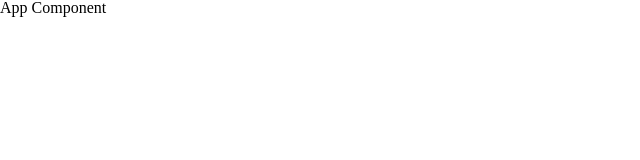
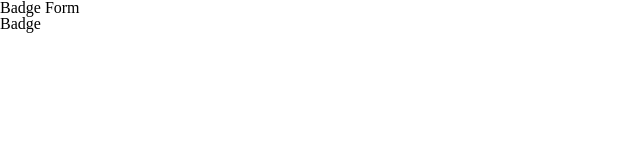
Before and after one commit to zacharybaca/name-badge, a React (Vite) app: page / in a window 1280 px wide. Shown: the top 160 px of the page, without its empty margins (0-640 px from the left). Built offline with nearby package versions, Linux system fonts and the light colour scheme.

Commit message:
component structure setup completed

```diff
--- a/src/App.jsx
+++ b/src/App.jsx
@@ -1,4 +1,5 @@
-
+import BadgeForm from "./components/BadgeForm";
+import BadgeList from "./components/BadgeList";
 import './App.css'
 
 function App() {
@@ -6,7 +7,8 @@ function App() {
 
   return (
     <div>
-      <h1>App Component</h1>
+      <BadgeForm />
+      <BadgeList />
     </div>
   )
 }
--- /dev/null
+++ b/src/components/Badge.jsx
@@ -0,0 +1,9 @@
+
+import "./badge.css";
+export default function Badge() {
+    return (
+        <div>
+            <h1>Badge</h1>
+        </div>
+    )
+}
--- /dev/null
+++ b/src/components/BadgeForm.jsx
@@ -0,0 +1,9 @@
+
+import "./badge-form.css";
+export default function BadgeForm() {
+    return (
+        <div>
+            <h1>Badge Form</h1>
+        </div>
+    )
+}
--- /dev/null
+++ b/src/components/BadgeList.jsx
@@ -0,0 +1,9 @@
+import Badge from "./Badge";
+import "./badge-list.css";
+export default function BadgeList() {
+    return (
+        <div>
+            <Badge />
+        </div>
+    )
+}
```
Also changed, not shown: src/components/badge-form.css (added), src/components/badge-list.css (added), src/components/badge.css (added).
